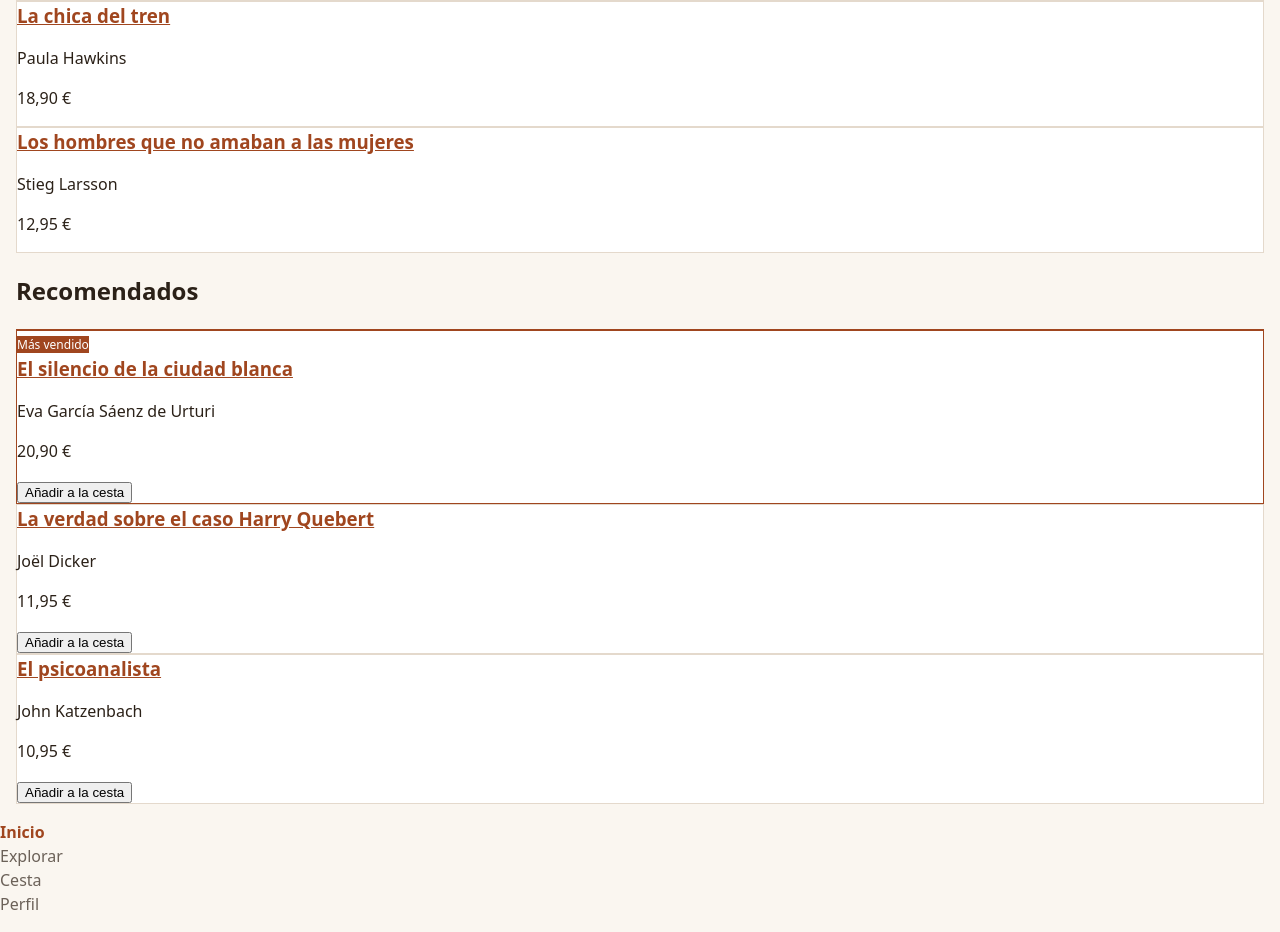
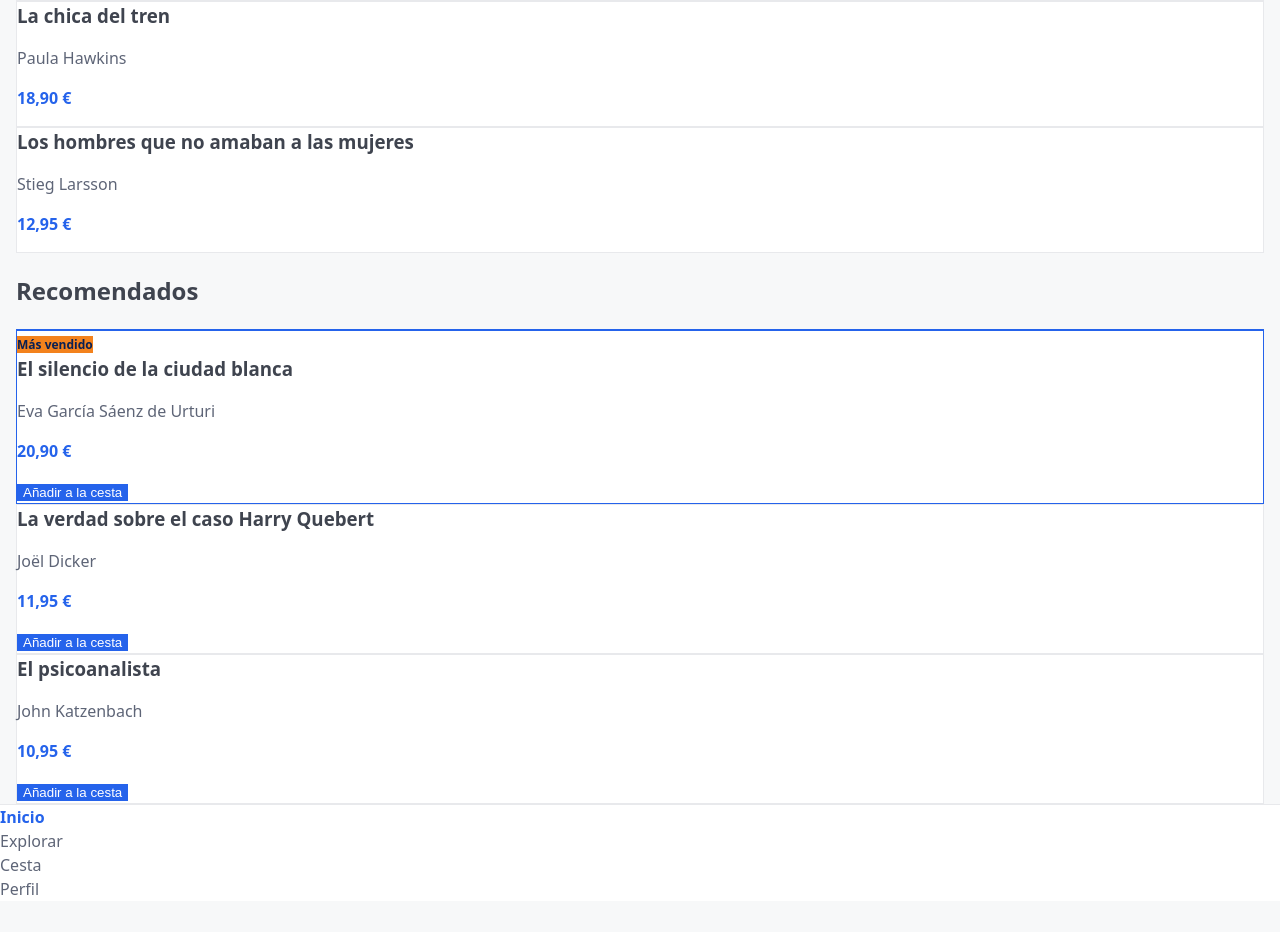
Before and after one commit to sarajimenezlara/trastienda-ud4, a plain HTML site: page index.html in a window 1280 px wide. Shown: the part 447-1379 px from the top of the page. After the commit the page ends 1348 px from the top, so only its background shows below. Drawn offline with Linux system fonts and the light colour scheme.

Commit message:
Variables CSS, colores en oklch y anidamiento nativo

```diff
--- a/css/estilos.css
+++ b/css/estilos.css
@@ -1,4 +1,45 @@
 /* La Trastienda · hoja común para index.html y carrito.html */
+
+/* ===== Sesión 4: tokens de diseño (de Figma) ===== */
+:root {
+  /* --- Escala primaria (azul, colores de Figma) --- */
+  --color-primary-50:  #dbe5fc; /* oklch(0.92 0.033 267) */
+  --color-primary-100: #b6cbf8; /* oklch(0.84 0.067 265) */
+  --color-primary-200: #92b1f5; /* oklch(0.76 0.104 265) */
+  --color-primary-300: #6e97f2; /* oklch(0.69 0.142 265) */
+  --color-primary-400: #497dee; /* oklch(0.61 0.179 263) */
+  --color-primary-500: #2563eb; /* oklch(0.55 0.215 263)  color de marca */
+  --color-primary-600: #134ed0; /* oklch(0.48 0.209 263)  hover */
+  --color-primary-700: #0f3ea6; /* oklch(0.41 0.175 263)  active / focus */
+  --color-primary-800: #0b2f7d; /* oklch(0.34 0.138 263) */
+  --color-primary-900: #081f53; /* oklch(0.26 0.099 263) */
+
+  /* --- Escala neutra (grises de Figma) --- */
+  --color-neutral-50:  #f7f8f9; /* oklch(0.98 0.002 248)  fondo de pantalla */
+  --color-neutral-100: #eff0f3; /* oklch(0.96 0.004 271) */
+  --color-neutral-200: #e8e9ec; /* oklch(0.93 0.004 271)  bordes */
+  --color-neutral-300: #e0e2e6; /* oklch(0.91 0.006 265) */
+  --color-neutral-400: #d8dae0; /* oklch(0.89 0.008 271) */
+  --color-neutral-500: #d0d3da; /* oklch(0.87 0.010 267) */
+  --color-neutral-600: #a8aebb; /* oklch(0.75 0.020 266) */
+  --color-neutral-700: #81899b; /* oklch(0.63 0.029 266) */
+  --color-neutral-800: #5e6577; /* oklch(0.51 0.030 269)  texto secundario (contraste 5,8:1 sobre blanco) */
+  --color-neutral-900: #3f444f; /* oklch(0.39 0.020 266)  texto principal (contraste 9,8:1 sobre blanco) */
+
+  /* --- Acento definido directamente en oklch (badge «Más vendido») --- */
+  --color-accent-oklch: oklch(0.72 0.17 55); /* naranja ≈ #f3821d */
+
+  /* --- Variables semánticas: para qué se usa cada color --- */
+  --bg-page:       var(--color-neutral-50);
+  --bg-card:       #ffffff;
+  --bg-header:     var(--color-primary-700);
+  --text-main:     var(--color-neutral-900);
+  --text-muted:    var(--color-neutral-800);
+  --text-on-brand: #ffffff;
+  --border-subtle: var(--color-neutral-200);
+  --brand:         var(--color-primary-500);
+  --brand-hover:   var(--color-primary-600);
+}
 
 /*
   Sesión 3: la hoja se ordena en capas.
@@ -16,25 +57,25 @@
     font-family: system-ui, -apple-system, "Segoe UI", Roboto, sans-serif;
     font-size: 1rem;
     line-height: 1.5;
-    color: #2b2118;
-    background-color: #faf6f0;
+    color: var(--text-main);
+    background-color: var(--bg-page);
   }
 
   /* El fondo NO se hereda: hay que ponerlo en el header */
   header {
     padding: 0.75rem 1rem;
-    background-color: #5a2e1a;
-    color: #fff;
+    background-color: var(--bg-header);
+    color: var(--text-on-brand);
+
+    /* inherit: el logo usa el mismo color que el header */
+    a {
+      color: inherit;
+      font-weight: bold;
+    }
   }
 
   a {
-    color: #a0461f;
-  }
-
-  /* inherit: el logo usa el mismo color blanco que el header */
-  header a {
-    color: inherit;
-    font-weight: bold;
+    color: var(--brand);
   }
 
   main {
@@ -44,65 +85,99 @@
 
 /* ===== COMPONENTS: barra inferior, tarjetas, badges y botones ===== */
 @layer components {
-  /* Barra inferior */
-  nav > ul {                              /* (0,0,0,2) */
+  /* Barra inferior con anidamiento nativo */
+  nav {
+    background-color: var(--bg-card);
+    border-top: 1px solid var(--border-subtle);
+
+    ul {                                  /* nav ul */
       list-style: none;
       padding: 0;
+      margin: 0;
     }
 
-  nav a:not([aria-current="page"]) {     /* (0,0,1,2): :not() suma su argumento */
-    color: #6b6158;
+    a {                                   /* nav a  (0,0,0,2) */
+      color: var(--text-muted);
       text-decoration: none;
+
+      &[aria-current="page"] {            /* nav a[aria-current="page"]  (0,0,1,2) */
+        color: var(--brand);
+        font-weight: 700;
       }
 
-  nav a[aria-current="page"] {            /* (0,0,1,2) */
-    color: #a0461f;
-    font-weight: 700;
-    text-decoration: none;
+      &:hover {                           /* nav a:hover  (0,0,1,2): va después, gana el empate */
+        color: var(--text-main);
       }
 
-  /*
-    nav a:hover también es (0,0,1,2): empata con las dos reglas de arriba,
-    así que decide el orden de aparición. Por eso va después.
-  */
-  nav a:hover {
-    color: #2b2118;
+      &:focus-visible {
+        outline: 2px solid var(--brand);
+        outline-offset: 2px;
+      }
+    }
   }
 
-  nav a:focus-visible {
-    outline: 2px solid #a0461f;
-    outline-offset: 2px;
+  /* Tarjeta de libro: solo variables semánticas */
+  .card {
+    background-color: var(--bg-card);
+    border: 1px solid var(--border-subtle);
+    color: var(--text-main);
+
+    /* Primera tarjeta de cada sección (h2 + .card) */
+    h2 + & {
+      border-top: 2px solid var(--brand);
     }
 
-  /* Tarjetas de libro */
-  .card {
-    background-color: #fff;
-    border: 1px solid #e4d9cc;
+    /* Tarjetas con un badge con texto */
+    &:has(.badge:not(:empty)) {
+      border-color: var(--brand);
     }
 
     /* initial: quita el margen que el navegador pone al h3 */
-  .card h3 {
+    h3 {
       margin: initial;
+
+      a {
+        color: inherit;
+        text-decoration: none;
+
+        &:hover {
+          color: var(--brand);
+        }
+      }
     }
 
-  h2 + .card {                            /* (0,0,1,1) */
-    border-top: 2px solid #a0461f;
+    .card-author {
+      color: var(--text-muted);
+    }
+
+    .card-price {
+      color: var(--brand);
+      font-weight: 700;
+    }
+
+    /* Botón «Añadir a la cesta» */
+    button {
+      background-color: var(--brand);
+      color: var(--text-on-brand);
+      border: none;
+      cursor: pointer;
+
+      &:hover {
+        background-color: var(--brand-hover);
+      }
+    }
   }
 
   /* Badges */
   .badge {
-    background-color: #a0461f;
-    color: #fff;
+    background-color: var(--color-accent-oklch);
+    color: var(--color-primary-900);      /* texto muy oscuro: el naranja es claro (L 0.72) */
     font-size: 0.75rem;
-  }
+    font-weight: 600;
 
-  .badge:empty {
+    &:empty {
       display: none;
     }
-
-  /* (0,0,2,1): gana a .card (0,0,1,0) aunque los dos pongan el borde */
-  article:has(.badge:not(:empty)) {
-    border-color: #a0461f;
   }
 
   /* Botones de solo icono (lupa, menú, − y +) */
@@ -118,7 +193,7 @@
 /* ===== UTILITIES: clases de un solo uso, siempre ganan ===== */
 @layer utilities {
   .text-primary {
-    color: #a0461f;
+    color: var(--brand);
     font-weight: 700;
   }
 }
--- a/index.html
+++ b/index.html
@@ -20,23 +20,23 @@
       <h2>Novedades</h2>
       <article class="card">
         <h3><a href="detalle.html">La paciente silenciosa</a></h3>
-        <p>Alex Michaelides</p>
-        <p>19,90 €</p>
+        <p class="card-author">Alex Michaelides</p>
+        <p class="card-price">19,90 €</p>
       </article>
       <article class="card">
         <h3><a href="detalle.html">Reina Roja</a></h3>
-        <p>Juan Gómez-Jurado</p>
-        <p>21,90 €</p>
+        <p class="card-author">Juan Gómez-Jurado</p>
+        <p class="card-price">21,90 €</p>
       </article>
       <article class="card">
         <h3><a href="detalle.html">La chica del tren</a></h3>
-        <p>Paula Hawkins</p>
-        <p>18,90 €</p>
+        <p class="card-author">Paula Hawkins</p>
+        <p class="card-price">18,90 €</p>
       </article>
       <article class="card">
         <h3><a href="detalle.html">Los hombres que no amaban a las mujeres</a></h3>
-        <p>Stieg Larsson</p>
-        <p>12,95 €</p>
+        <p class="card-author">Stieg Larsson</p>
+        <p class="card-price">12,95 €</p>
       </article>
     </section>
 
@@ -45,21 +45,21 @@
       <article class="card">
         <span class="badge">Más vendido</span>
         <h3><a href="detalle.html">El silencio de la ciudad blanca</a></h3>
-        <p>Eva García Sáenz de Urturi</p>
-        <p>20,90 €</p>
+        <p class="card-author">Eva García Sáenz de Urturi</p>
+        <p class="card-price">20,90 €</p>
         <button type="button">Añadir a la cesta</button>
       </article>
       <article class="card">
         <span class="badge"></span>
         <h3><a href="detalle.html">La verdad sobre el caso Harry Quebert</a></h3>
-        <p>Joël Dicker</p>
-        <p>11,95 €</p>
+        <p class="card-author">Joël Dicker</p>
+        <p class="card-price">11,95 €</p>
         <button type="button">Añadir a la cesta</button>
       </article>
       <article class="card">
         <h3><a href="detalle.html">El psicoanalista</a></h3>
-        <p>John Katzenbach</p>
-        <p>10,95 €</p>
+        <p class="card-author">John Katzenbach</p>
+        <p class="card-price">10,95 €</p>
         <button type="button">Añadir a la cesta</button>
       </article>
     </section>
```
Lines whose indentation alone changed are shown as unchanged.
